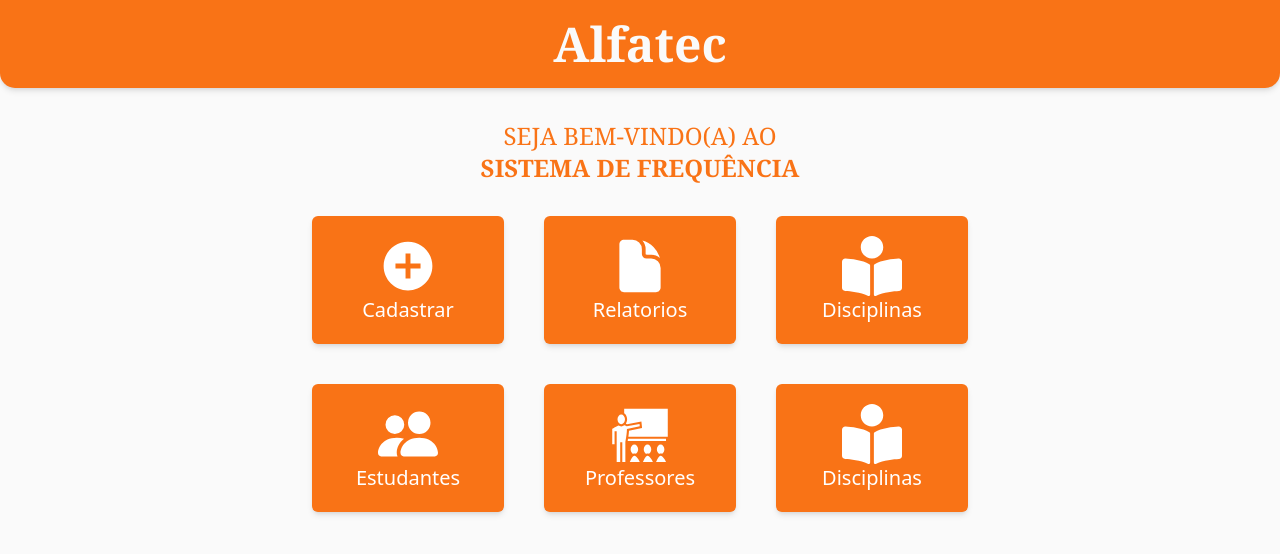
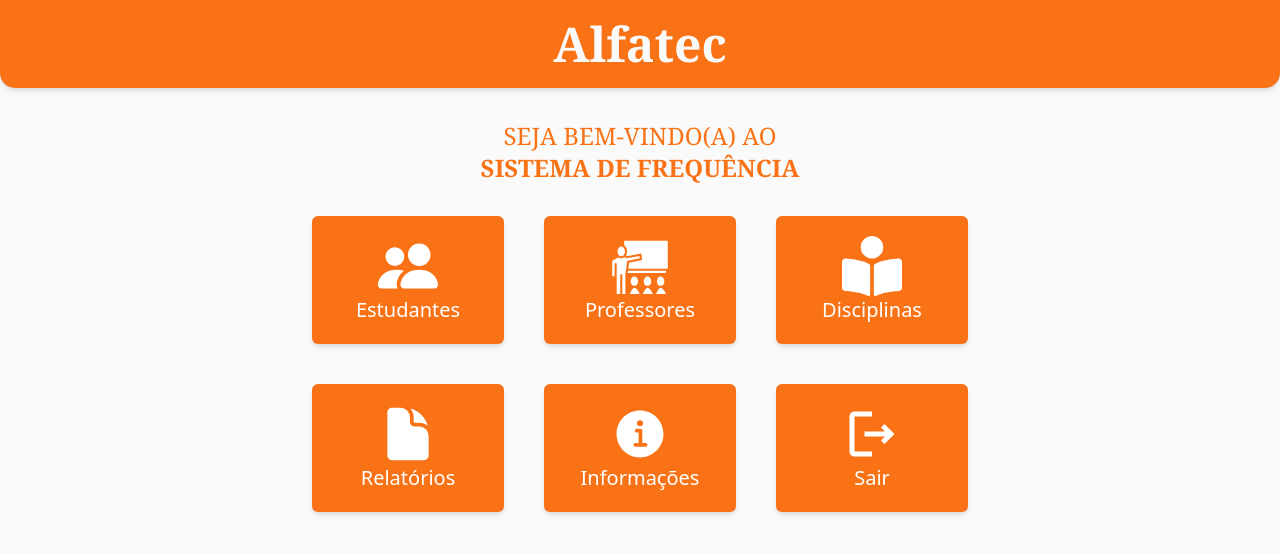
Before and after one commit to letticiamoura/registro-facial, a React (Vite) app: page /registro-facial/home in a window 1280 px wide. Shown: the top 554 px of the page. Built offline with nearby package versions, Linux system fonts and the light colour scheme.

Commit message:
style: Layout

```diff
--- a/src/pages/admin/HomeAdmin.tsx
+++ b/src/pages/admin/HomeAdmin.tsx
@@ -1,40 +1,26 @@
 import Layout from "../../components/Layout";
 
-import { IoMdAddCircle } from "react-icons/io";
 import { FaBookReader } from "react-icons/fa";
 import { HiDocument } from "react-icons/hi2";
 import { BsFillPeopleFill } from "react-icons/bs";
 import { GiTeacher } from "react-icons/gi";
 import { IoInformationCircle } from "react-icons/io5";
+import { MdOutlineLogout } from "react-icons/md";
+import { Link } from "react-router-dom";
 
 export default function HomeAdmin() {
-    const classname = "w-[45vw] flex-wrap sm:w-2/3 lg:w-[15vw] p-5 text-xl rounded-md shadow-md bg-orange-500 text-white hover:bg-orange-400 transition-colors hover:scale-105 duration-200";
+    const classname = "w-[45vw] flex-col flex-wrap sm:w-2/3 lg:w-[15vw] p-5 text-xl rounded-md shadow-md bg-orange-500 text-white hover:bg-orange-400 transition-colors hover:scale-105 duration-200";
     return(
         <Layout>
             <h2 className="py-8 uppercase text-orange-500 text-center text-2xl font-serif font-medium">Seja bem-vindo(a) ao <br /> <span className="font-extrabold">Sistema de Frequência</span></h2>
 
             <div className="px-10 space-y-10 flex-col">
 
-                <div className="hidden sm:flex space-x-10 justify-center items-center">
-                    <button className={classname}>
-                        <IoMdAddCircle size={60} className="m-auto"/>
-                        Cadastrar
-                    </button>
-                    <button className={classname}>
-                        <HiDocument size={60} className="m-auto" />
-                        Relatorios
-                    </button>
-                    <button className={classname}>
-                        <FaBookReader size={60} className="m-auto" />
-                        Disciplinas
-                    </button>
-                </div>
-
-                <div className="hidden sm:flex space-x-10 justify-center items-center">
-                    <button className={classname}>
-                        <BsFillPeopleFill size={60} className="m-auto" />
+                <div className="hidden sm:flex space-x-10 text-center justify-center items-center">
+                    <Link to="/students" className={classname}>
+                        <BsFillPeopleFill size={60} className="m-auto"/>
                         Estudantes
-                    </button>
+                    </Link>
                     <button className={classname}>
                         <GiTeacher size={60} className="m-auto" />
                         Professores
@@ -45,39 +31,54 @@ export default function HomeAdmin() {
                     </button>
                 </div>
 
+                <div className="hidden sm:flex space-x-10 text-center justify-center items-center">
+                    <button className={classname}>
+                        <HiDocument size={60} className="m-auto" />
+                        Relatórios
+                    </button>
+                    <button className={classname}>
+                        <IoInformationCircle size={60} className="m-auto" />
+                        Informações
+                    </button>
+                    <Link to="/" className={classname}>
+                        <MdOutlineLogout size={60} className="m-auto" />
+                        Sair
+                    </Link>
+                </div>
+
                 {/**CELULAR */}
 
-                <div className="sm:hidden flex space-x-10 justify-center items-center">
+                <div className="sm:hidden text-center flex space-x-10 justify-center items-center">
+                    <Link to="/students" className={classname}>
+                        <BsFillPeopleFill size={60} className="m-auto"/>
+                        Estudantes
+                    </Link>
                     <button className={classname}>
-                        <IoMdAddCircle size={60} className="m-auto"/>
-                        Cadastrar
-                    </button>
-                    <button className={classname}>
-                        <HiDocument size={60} className="m-auto" />
-                        Relatorios
+                        <GiTeacher size={60} className="m-auto" />
+                        Professores
                     </button>
                 </div>
 
-                <div className="sm:hidden flex space-x-10 justify-center items-center">
+                <div className="sm:hidden flex text-center space-x-10 justify-center items-center">
                     <button className={classname}>
                         <FaBookReader size={60} className="m-auto" />
                         Disciplinas
                     </button>
                     <button className={classname}>
-                        <BsFillPeopleFill size={60} className="m-auto" />
-                        Estudantes
+                        <HiDocument size={60} className="m-auto" />
+                        Relatórios
                     </button>
                 </div>
 
-                <div className="sm:hidden flex space-x-10 justify-center items-center">
-                    <button className={classname}>
-                        <GiTeacher size={60} className="m-auto" />
-                        Professores
-                    </button>
+                <div className="sm:hidden flex text-center space-x-10 justify-center items-center">
                     <button className={classname}>
                         <IoInformationCircle size={60} className="m-auto" />
                         Informação
                     </button>
+                    <Link to="/" className={classname}>
+                        <MdOutlineLogout size={60} className="m-auto" />
+                        Sair
+                    </Link>
                 </div>
             </div>
         </Layout>
```
